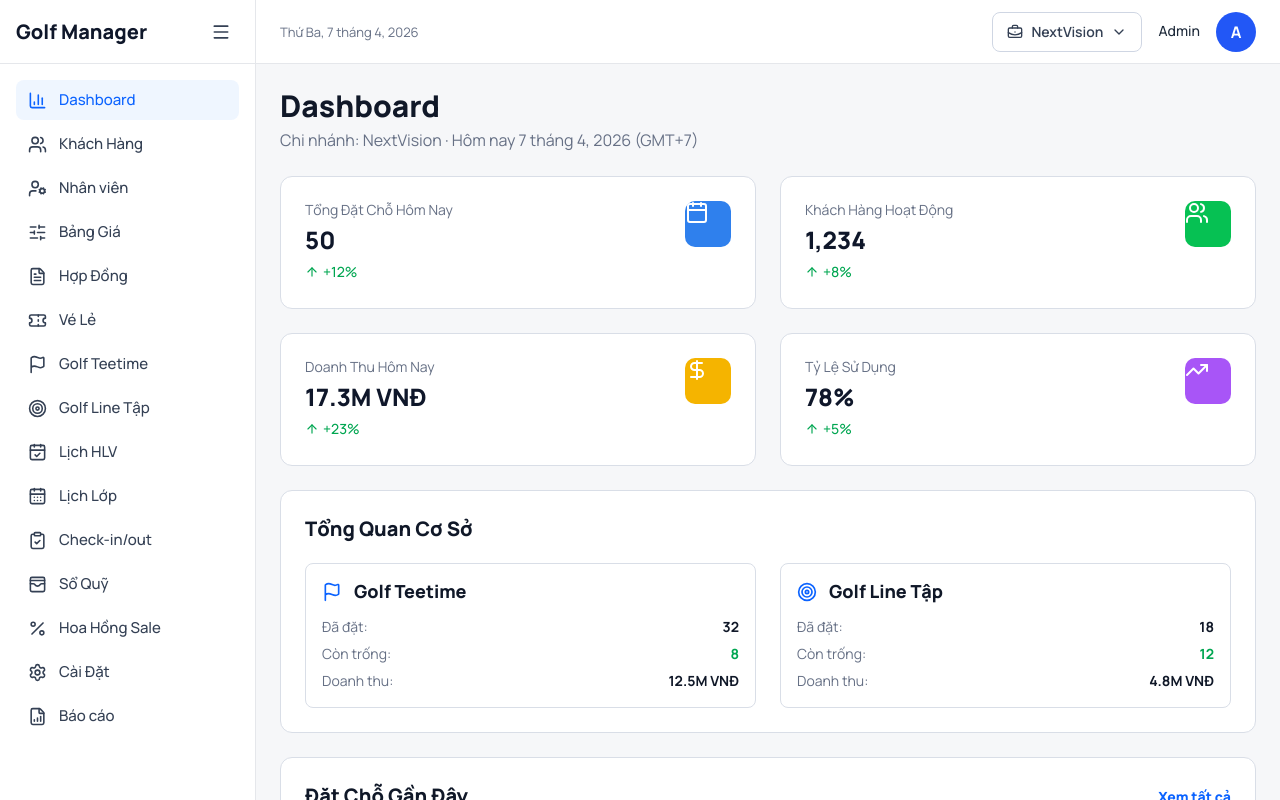
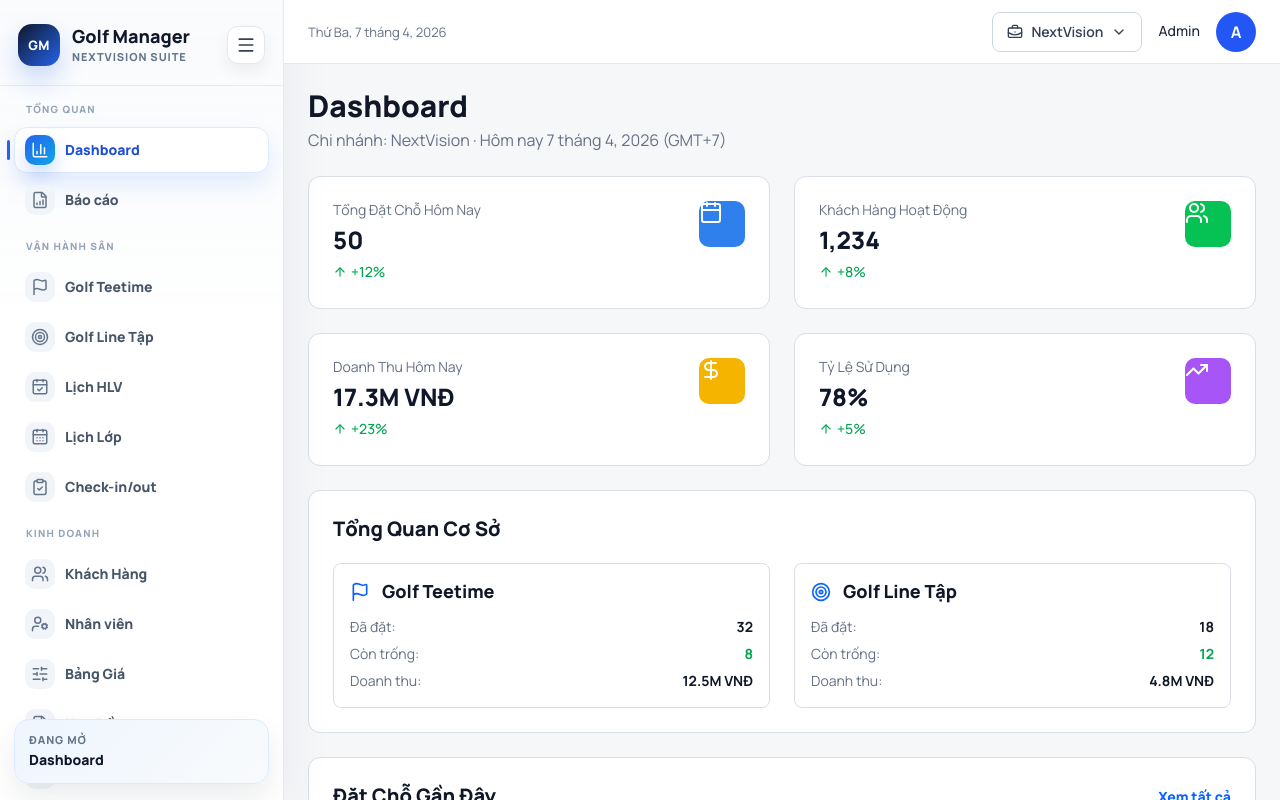
Before and after one commit to thamntt/Golf, a Next.js app: page / in a window 1280 px wide. Shown: the top 800 px of the page. Built offline with nearby package versions, Linux system fonts and the light colour scheme.

Commit message:
Redesign sidebar navigation

```diff
--- a/src/app/page.tsx
+++ b/src/app/page.tsx
@@ -21,15 +21,45 @@ import CommissionScreen from "./_modules/commission";
 import SettingsScreen from "./_modules/settings";
 import ReportsScreen from "./_modules/reports";
 
+const navSections: { items: ModuleKey[]; title: string }[] = [
+  { title: "Tổng quan", items: ["dashboard", "reports"] },
+  { title: "Vận hành sân", items: ["teetime", "line", "coach", "classes", "checkin"] },
+  { title: "Kinh doanh", items: ["customers", "employees", "pricing", "contracts", "tickets"] },
+  { title: "Tài chính", items: ["cashbook", "commission"] },
+  { title: "Hệ thống", items: ["settings"] },
+];
+
+const navLabel: Partial<Record<ModuleKey, string>> = {
+  customers: "Khách Hàng",
+  employees: "Nhân viên",
+  pricing: "Bảng Giá",
+  contracts: "Hợp Đồng",
+  tickets: "Vé Lẻ",
+  line: "Golf Line Tập",
+  coach: "Lịch HLV",
+  classes: "Lịch Lớp",
+  cashbook: "Sổ Quỹ",
+  commission: "Hoa Hồng Sale",
+  settings: "Cài Đặt",
+  reports: "Báo cáo",
+};
+
 export default function Home() {
   const [active, setActive] = useState<ModuleKey>("dashboard");
   const [collapsed, setCollapsed] = useState(false);
+  const activeLabel = navLabel[active] ?? navItems.find((item) => item.key === active)?.label ?? "Dashboard";
 
   return (
     <div className={`${styles.shell} ${collapsed ? styles.collapsedShell : ""}`}>
       <aside className={styles.sidebar}>
         <div className={styles.sidebarHeader}>
+          <div className={styles.sidebarBrand}>
+            <span>GM</span>
+            <div>
               <h1>Golf Manager</h1>
+              <small>NextVision Suite</small>
+            </div>
+          </div>
           <button
             aria-label={collapsed ? "Mở rộng menu" : "Thu gọn menu"}
             onClick={() => setCollapsed((value) => !value)}
@@ -40,22 +70,34 @@ export default function Home() {
         </div>
 
         <nav className={styles.navigation} aria-label="Menu quản trị">
-          {navItems.map((item) => {
+          {navSections.map((section) => (
+            <div className={styles.navSection} key={section.title}>
+              <div className={styles.navGroup}>{section.title}</div>
+              {section.items.map((key) => {
+                const item = navItems.find((navItem) => navItem.key === key);
+                if (!item) return null;
                 const Icon = item.Icon;
+                const label = navLabel[item.key] ?? item.label;
                 return (
                   <button
                     className={active === item.key ? styles.activeNav : undefined}
                     key={item.key}
                     onClick={() => setActive(item.key)}
                     type="button"
-                title={collapsed ? item.label : undefined}
+                    title={collapsed ? label : undefined}
                   >
-                <Icon size={19} />
-                <span>{item.label}</span>
+                    <span className={styles.navIcon}><Icon size={18} /></span>
+                    <span className={styles.navLabel}>{label}</span>
                   </button>
                 );
               })}
+            </div>
+          ))}
         </nav>
+        <div className={styles.sidebarFooter}>
+          <span>Đang mở</span>
+          <strong>{activeLabel}</strong>
+        </div>
       </aside>
 
       <main className={styles.main}>
```
Also changed, not shown: src/app/page.module.css. Lines whose indentation alone changed are shown as unchanged.
